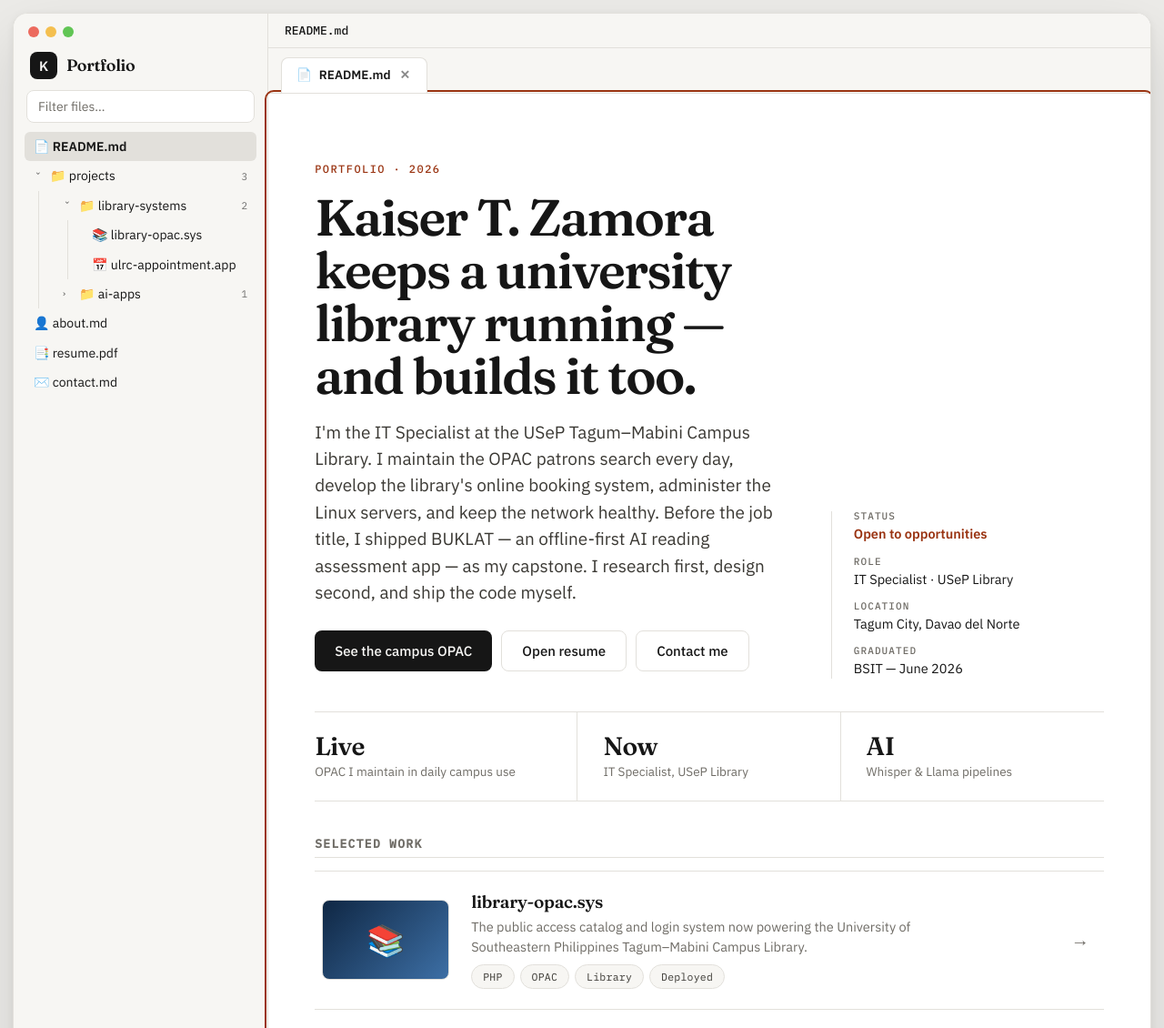
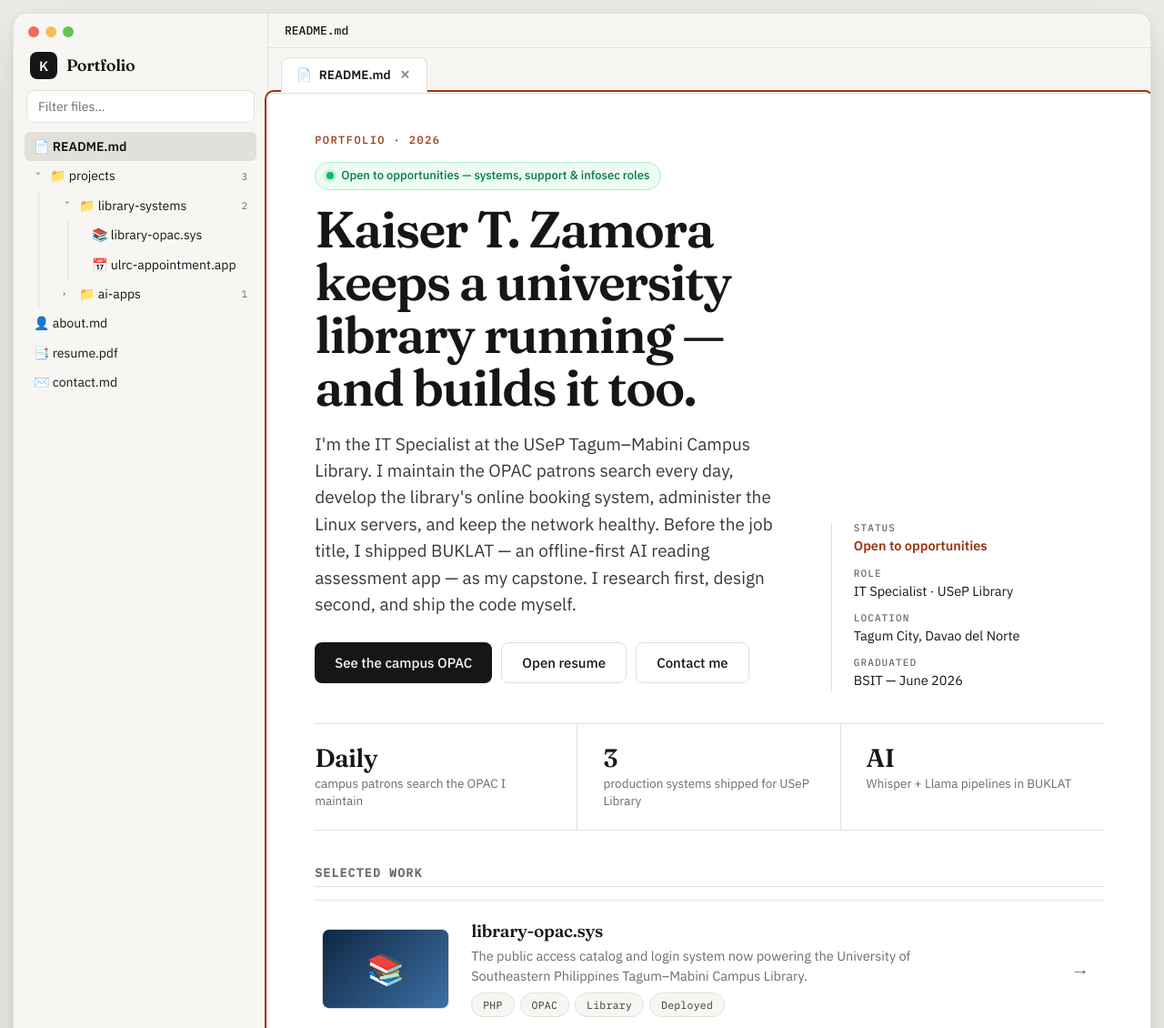
Before and after one commit to zkaiser546/portfolio-kaiser, a Laravel app: page / in a window 1280 px wide. Shown: the top 1130 px of the page at 91% size. Run offline with Laravel 12, Linux system fonts and the light colour scheme; style sheets or scripts are compiled from the project's sources.

Commit message:
Add project outcomes, stronger home stats, availability badge, JSON-LD/meta, grouped trainings, UTF-8 API

```diff
--- a/app/Http/Controllers/PortfolioController.php
+++ b/app/Http/Controllers/PortfolioController.php
@@ -12,6 +12,10 @@ class PortfolioController extends Controller
     public function show(): JsonResponse
     {
         // All portfolio content lives in config/portfolio.php
-        return response()->json(config('portfolio'));
+        // JSON_UNESCAPED_UNICODE keeps curly quotes / dashes as real UTF-8.
+        return response()
+            ->json(config('portfolio'), 200, [
+                'Content-Type' => 'application/json; charset=UTF-8',
+            ], JSON_UNESCAPED_UNICODE | JSON_UNESCAPED_SLASHES);
     }
 }
--- a/config/portfolio.php
+++ b/config/portfolio.php
@@ -41,7 +41,12 @@ return [
                 ['label' => 'Open resume', 'go' => 'resume'],
                 ['label' => 'Contact me', 'go' => 'contact'],
             ],
-            'stats' => [['Live', 'OPAC I maintain in daily campus use'], ['Now', 'IT Specialist, USeP Library'], ['AI', 'Whisper & Llama pipelines']],
+            'stats' => [
+                ['Daily', 'campus patrons search the OPAC I maintain'],
+                ['3', 'production systems shipped for USeP Library'],
+                ['AI', 'Whisper + Llama pipelines in BUKLAT'],
+            ],
+            'now' => 'Open to opportunities — systems, support & infosec roles',
             'featured' => ['opac', 'ulrc', 'buklat'],
             'howto' => 'The sidebar works like a file explorer. Open any folder, then open a file to see the full case study with my role, process and results.',
         ],
@@ -51,6 +56,7 @@ return [
             'thumb' => null,
             'tags' => ['PHP', 'OPAC', 'Library', 'Deployed'], 'role' => 'Developer & maintainer — USeP Tagum–Mabini Campus Library',
             'summary' => 'The public access catalog and login system now powering the University of Southeastern Philippines Tagum–Mabini Campus Library.',
+            'outcome' => 'Patrons search the collection in real time; staff track every issue and return from one desk.',
             'stats' => [['Daily', 'campus patron use'], ['Full', 'catalog import / export'], ['QR', 'accession tagging & inventory']],
             'did' => [
                 'Patrons couldn’t reliably search the collection — built a full public access catalog with real-time availability.',
@@ -68,6 +74,7 @@ return [
             'pcFrame' => true,
             'tags' => ['Laravel 13', 'Vue 3', 'Sanctum', 'SPA'], 'role' => 'Developer — Library Online Booking System (USeP)',
             'summary' => 'An online appointment system that lets students and faculty book librarian meetings, library cards and Turnitin checks — with live staff calendars behind it.',
+            'outcome' => 'Students book 4 library services in 15-minute slots without chat or walk-in chaos.',
             'stats' => [['4', 'library services online'], ['15 min', 'snapped booking slots'], ['3', 'roles: patron / staff / admin']],
             'did' => [
                 'Walk-ins and chat scheduling didn’t scale — replaced them with a Laravel 13 API and Vue 3 SPA backed by Sanctum tokens.',
@@ -85,6 +92,7 @@ return [
             'phoneFrame' => true,
             'tags' => ['Flutter', 'AI', 'Whisper', 'Offline-first'], 'role' => 'Main front-end developer — capstone, USeP',
             'summary' => 'BUKLAT is a cross-platform, AI-driven reading comprehension assessment and intervention system for Grades 4–6 — speech recognition, miscue detection and auto-generated quizzes, fully usable offline.',
+            'outcome' => 'Teachers score oral reading in minutes; students keep learning when the network drops.',
             'stats' => [['7', 'miscue types caught by AI'], ['3', 'Phil-IRI reading levels'], ['3', 'platforms, one codebase']],
             'did' => [
                 'Classrooms lose connectivity mid-lesson — Flutter/Dart ships Android, Windows and Web from one offline-first codebase.',
@@ -165,17 +173,15 @@ return [
                 'System Analysis & Problem-Solving',
             ],
             'trainings' => [
-                'Plenary 1 — "The Future of ICT: Emerging Technologies and Predictions", ICTCON 2024 (Oct 15, 2024)',
-                'Workshop 1 — "Blockchain and Web3 Deployment", ICTCON 2024 (Oct 15, 2024)',
-                'Plenary 2 — "Digital Governance: Balancing Innovation and Security", ICTCON 2024 (Oct 16, 2024)',
-                'Plenary 3 — "Navigating the Data Center and Cloud Landscape", ICTCON 2024 (Oct 17, 2024)',
-                'Workshop 3 — "Advanced GIT Techniques and Best Practices in Version Control", ICTCON 2024 (Oct 17, 2024)',
-                'Plenary 4 — "The Future of Web Development: Emerging Trends and Technologies", ICTCON 2024 (Oct 18, 2024)',
-                'Workshop 4 — "Building with the Latest Front-End Tools and Creating Robust Back-End Systems", ICTCON 2024 (Oct 18, 2024)',
-                'DICT Cybersecurity Seminar — Society of Information Security, USeP (Mar 22, 2024)',
-                "University Assessment and Guidance Career's Group Guidance Session, UAGC USeP (Mar 8, 2024)",
-                'Career Booster 2025 — Career and Alumni Center, USeP (Aug 20, 2025)',
-                'Empowering Innovation through AI: From Autonomous Agents to Analytics Insights, CIC USeP (Nov 5, 2025)',
+                '2025' => [
+                    'Empowering Innovation through AI: From Autonomous Agents to Analytics Insights, CIC USeP (Nov 5, 2025)',
+                    'Career Booster 2025 — Career and Alumni Center, USeP (Aug 20, 2025)',
+                ],
+                '2024' => [
+                    'ICTCON 2024 — Emerging Technologies, Digital Governance, Cloud, Web Development & Front/Back-End workshops (Oct 15–18, 2024)',
+                    'DICT Cybersecurity Seminar — Society of Information Security, USeP (Mar 22, 2024)',
+                    "University Assessment and Guidance Career's Group Guidance Session, UAGC USeP (Mar 8, 2024)",
+                ],
             ],
             'pdf' => '/resume.pdf',
         ],
--- a/resources/css/portfolio.css
+++ b/resources/css/portfolio.css
@@ -312,6 +312,26 @@ p { margin: 0 0 14px; max-width: 64ch }
   border-bottom: 1px solid var(--line);
 }
 .hero h1 { margin-bottom: 18px }
+.now-badge {
+  display: inline-flex;
+  align-items: center;
+  gap: 8px;
+  margin: 0 0 14px;
+  padding: 6px 12px;
+  border-radius: 999px;
+  background: #ecfdf3;
+  border: 1px solid #abefc6;
+  color: #067647;
+  font: 500 13px/1.3 var(--bd);
+}
+.now-badge i {
+  width: 8px;
+  height: 8px;
+  border-radius: 50%;
+  background: #12b76a;
+  flex-shrink: 0;
+  box-shadow: 0 0 0 3px rgba(18, 183, 106, .18);
+}
 .hero-meta {
   margin: 0;
   display: grid;
--- a/resources/js/components/FileView.vue
+++ b/resources/js/components/FileView.vue
@@ -13,6 +13,9 @@ const emit = defineEmits(['go']);
             <header class="hero">
                 <div>
                     <p class="eyebrow">Portfolio · 2026</p>
+                    <div v-if="file.now" class="now-badge" role="status">
+                        <i aria-hidden="true"></i>{{ file.now }}
+                    </div>
                     <h1>{{ file.headline }}</h1>
                     <p class="lead">{{ file.intro }}</p>
                     <div class="cta">
@@ -105,6 +108,10 @@ const emit = defineEmits(['go']);
                 <div class="case-main">
                     <h2>What I did</h2>
                     <ul class="list"><li v-for="d in file.did" :key="d">{{ d }}</li></ul>
+                    <div v-if="file.outcome" class="outcome">
+                        <span class="lab">Outcome</span>
+                        <p>{{ file.outcome }}</p>
+                    </div>
                     <div class="cta"><button class="btn" @click="emit('go', 'contact')">Talk about this project</button></div>
                 </div>
                 <dl class="case-side">
@@ -223,11 +230,14 @@ const emit = defineEmits(['go']);
                     </div>
                 </div>
             </div>
-            <template v-if="file.trainings && file.trainings.length">
+            <template v-if="file.trainings && Object.keys(file.trainings).length">
                 <h2>Trainings &amp; seminars</h2>
-                <ul class="list plain">
-                    <li v-for="t in file.trainings" :key="t" class="mute">{{ t }}</li>
-                </ul>
+                <div v-for="(items, year) in file.trainings" :key="year" class="training-year">
+                    <h3 class="training-year-label">{{ year }}</h3>
+                    <ul class="list plain">
+                        <li v-for="t in items" :key="t" class="mute">{{ t }}</li>
+                    </ul>
+                </div>
             </template>
         </template>
 
--- a/resources/views/app.blade.php
+++ b/resources/views/app.blade.php
@@ -5,7 +5,7 @@
     <meta name="viewport" content="width=device-width, initial-scale=1">
 
     <title>{{ config('portfolio.owner.name') }} — Portfolio</title>
-    <meta name="description" content="Portfolio of {{ config('portfolio.owner.name') }}, {{ config('portfolio.owner.role') }}.">
+    <meta name="description" content="Portfolio of {{ config('portfolio.owner.name') }} — IT Specialist at USeP Library. Deployed OPAC, Laravel/Vue booking system, and offline-first AI reading app (BUKLAT). Open to systems, support, and information-security roles.">
     <meta name="theme-color" content="#161616">
     <link rel="canonical" href="{{ url('/') }}">
     <link rel="icon" href="/favicon.ico" sizes="any">
@@ -15,19 +15,51 @@
     <meta property="og:type" content="website">
     <meta property="og:site_name" content="{{ config('portfolio.owner.name') }}">
     <meta property="og:title" content="{{ config('portfolio.owner.name') }} — Portfolio">
-    <meta property="og:description" content="Portfolio of {{ config('portfolio.owner.name') }}, {{ config('portfolio.owner.role') }}.">
+    <meta property="og:description" content="IT Specialist at USeP Library. Deployed campus OPAC, Laravel/Vue booking system, offline-first AI reading app. Open to opportunities.">
     <meta property="og:url" content="{{ url('/') }}">
     <meta property="og:image" content="{{ url('/images/kaiser.png') }}">
     <meta property="og:locale" content="en_US">
 
     <meta name="twitter:card" content="summary_large_image">
     <meta name="twitter:title" content="{{ config('portfolio.owner.name') }} — Portfolio">
-    <meta name="twitter:description" content="Portfolio of {{ config('portfolio.owner.name') }}, {{ config('portfolio.owner.role') }}.">
+    <meta name="twitter:description" content="IT Specialist at USeP Library. Deployed campus OPAC, Laravel/Vue booking system, offline-first AI reading app. Open to opportunities.">
     <meta name="twitter:image" content="{{ url('/images/kaiser.png') }}">
 
     <link rel="preconnect" href="https://fonts.googleapis.com">
     <link rel="preconnect" href="https://fonts.gstatic.com" crossorigin>
     <link href="https://fonts.googleapis.com/css2?family=Fraunces:opsz,wght@9..144,500;9..144,600&family=IBM+Plex+Mono:wght@400;500&family=IBM+Plex+Sans:wght@400;500;600&display=swap" rel="stylesheet">
+
+    <script type="application/ld+json">
+    @php
+        $contact = config('portfolio.files.contact');
+        $owner = config('portfolio.owner');
+        echo json_encode([
+            '@context' => 'https://schema.org',
+            '@type' => 'Person',
+            'name' => $owner['name'],
+            'jobTitle' => $owner['role'],
+            'email' => 'mailto:'.$contact['email'],
+            'telephone' => $contact['phone'],
+            'url' => url('/'),
+            'image' => url('/images/kaiser.png'),
+            'address' => [
+                '@type' => 'PostalAddress',
+                'addressLocality' => 'Tagum City',
+                'addressRegion' => 'Davao del Norte',
+                'addressCountry' => 'PH',
+            ],
+            'sameAs' => array_values(array_filter(array_map(
+                fn ($l) => str_starts_with($l[1], 'http') ? $l[1] : null,
+                $contact['links'] ?? []
+            ))),
+            'alumniOf' => [
+                '@type' => 'CollegeOrUniversity',
+                'name' => 'University of Southeastern Philippines',
+            ],
+            'knowsAbout' => ['Information Technology', 'Library Systems', 'Laravel', 'Vue', 'Flutter', 'Information Security'],
+        ], JSON_UNESCAPED_SLASHES | JSON_UNESCAPED_UNICODE);
+    @endphp
+    </script>
 
     @vite(['resources/css/portfolio.css', 'resources/js/app.js'])
 </head>
```
Also changed, not shown: other parts of resources/css/portfolio.css (+34 -0 lines), 1 other file.
